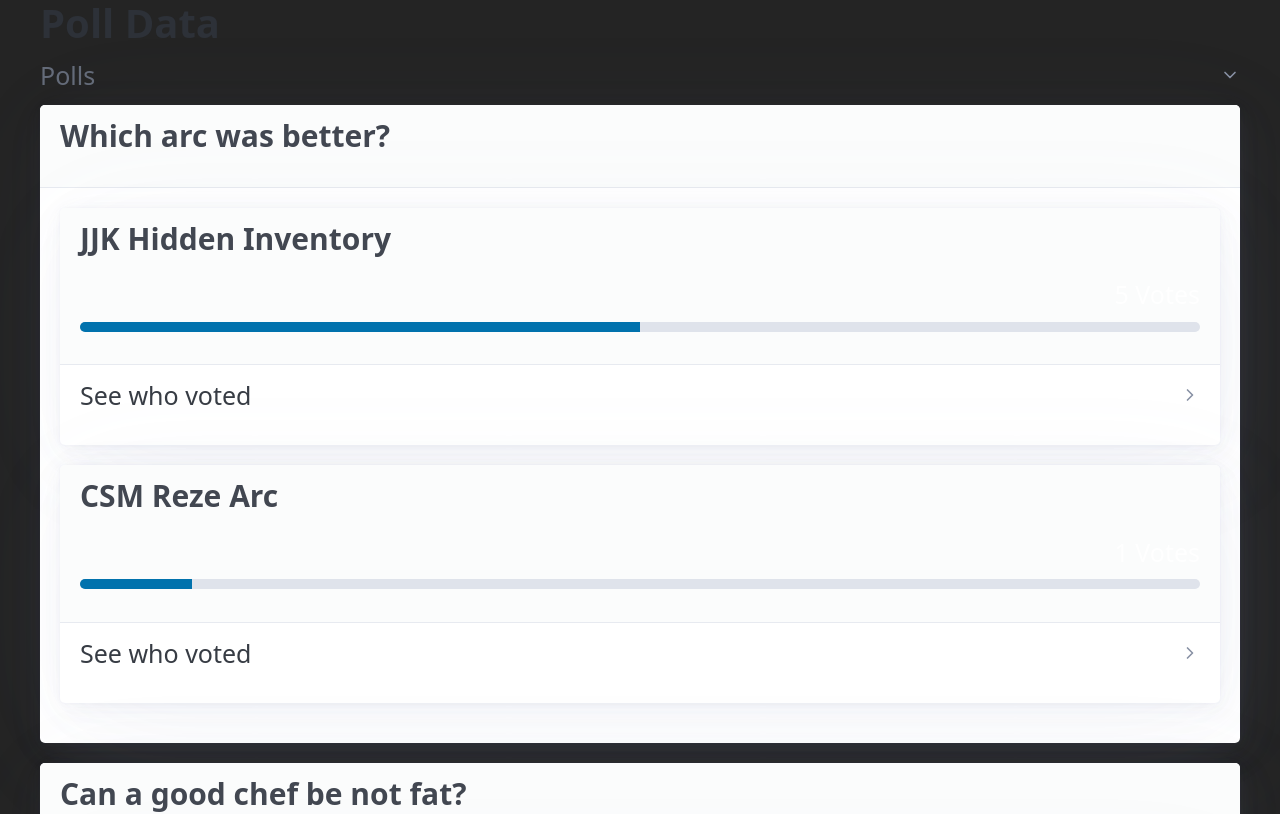
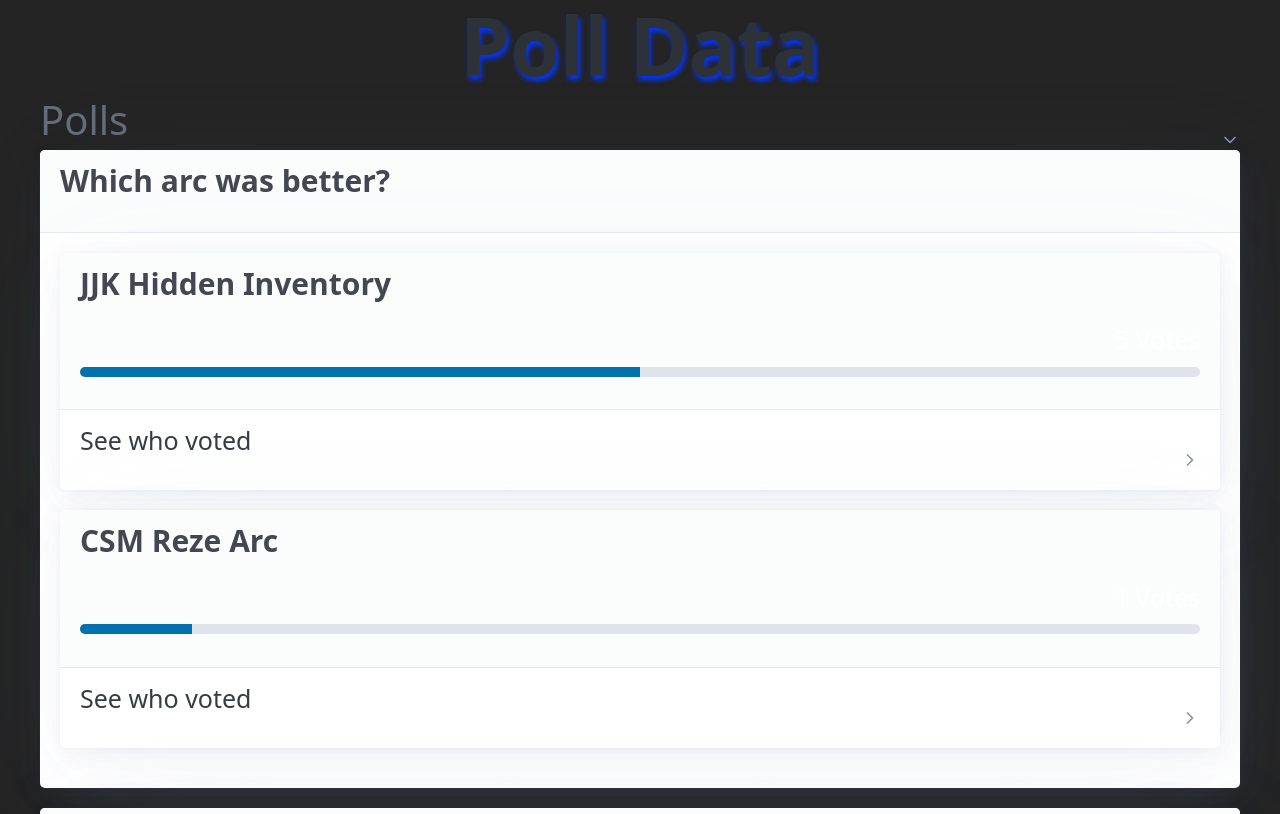
Before and after one commit to mydoot/PollPage, a React (Vite) app: page / in a window 1280 px wide. Shown: the top 814 px of the page. Built offline with nearby package versions, Linux system fonts and the light colour scheme.

Commit message:
CSS updates

```diff
--- a/src/App.tsx
+++ b/src/App.tsx
@@ -27,10 +27,12 @@
   return (
     <main className="container">
       <h1>
+        <div className = "Title">
         Poll Data
+        </div>
       </h1>
       <details className="Polls" open>
-        <summary > Polls </summary>
+        <summary > <div className ="pollName">Polls </div> </summary>
 
 
 
@@ -54,12 +56,12 @@
                     {/* 3. Conditional: Only show voter list if there are voters */}
                     {ans.voters.length > 0 && (
                       <details>
-                        <summary>See who voted</summary>
+                        <summary><div className = "seeVotes">See who voted</div></summary>
                         <ul>
                           {/* 4. Innermost Loop: Iterate through VOTERS */}
                           {ans.voters.map((voter: User) => (
                             <li key={voter.id}>
-                              {voter.display_name} <small>(@{voter.username})</small>
+                              {voter.display_name} {/* <small>(@{voter.username})</small> */}
                             </li>
                           ))}
                         </ul>
--- a/src/index.css
+++ b/src/index.css
@@ -26,6 +26,43 @@
   font-size: 100px;
 }
 
+.pollName{
+  font-size: 40px;
+}
+
+.Title{
+   font-size: 80px;
+   display: flex;
+   align-items: center;
+  justify-content: center;
+  text-shadow: 2px 4px 4px #00aeff;
+   animation: colorchange 5s ease-in-out infinite alternate;
+}
+
+@keyframes colorchange {
+  0% {
+    text-shadow: 2px 4px 4px #00aeff;
+  }
+
+  to {
+    text-shadow: 2px 4px 6px #0400ff;
+  }
+}
+
+.seeVotes:hover{
+   color: rgb(255, 255, 255);
+   font-size: 27px;
+    transition-duration: 0.2s;
+}
+
+.seeVotes:hover::before{
+   /* color: rgb(255, 255, 255); */
+   font-size: 25px;
+    transition-duration: 0.2s;
+}
+
+
+
 .Polls{
   size: 500px;
   font-size: 25px;
```
